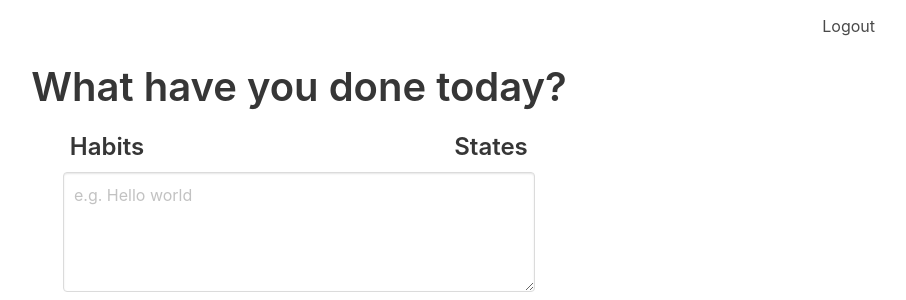
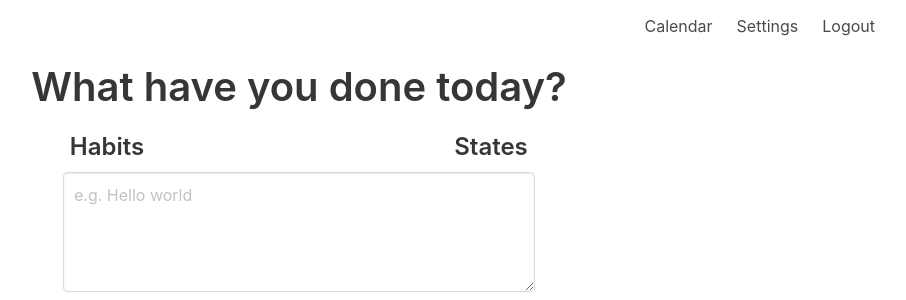
Before and after one commit to KosAqH/Habit-tracker, a Flask app: page / in a window 1280 px wide. Shown: the top 300 px of the page, without its empty margins (341-1247 px from the left). Run offline with Flask 3, Linux system fonts and the light colour scheme; the visitor is signed in with stand-in values (Sample User, id 1); data comes from the database, SQL or seed files in the repository; data that the repository does not hold is empty.

Commit message:
Create links for future functionality to navbar. Remove links that aren't necessary in this app

```diff
--- a/app/templates/base.html
+++ b/app/templates/base.html
@@ -17,17 +17,13 @@
                 <div class="container">
                     <div id="navbarMenuHeroA" class="navbar-menu">
                         <div class="navbar-end">
-                            {% if not current_user.is_authenticated %}
-                            <a href="{{ url_for('auth.login') }}" class="navbar-item">
-                                Login
+                            {% if current_user.is_authenticated %}
+                            <a href="{{ url_for('main.calendar') }}" class="navbar-item">
+                                Calendar
                             </a>
-                            {% endif %}
-                            {% if not current_user.is_authenticated %}
-                            <a href="{{ url_for('auth.signup') }}" class="navbar-item">
-                                Sign Up
+                            <a href="{{ url_for('main.settings') }}" class="navbar-item">
+                                Settings
                             </a>
-                            {% endif %}
-                            {% if current_user.is_authenticated %}
                             <a href="{{ url_for('auth.logout') }}" class="navbar-item">
                                 Logout
                             </a>
```
